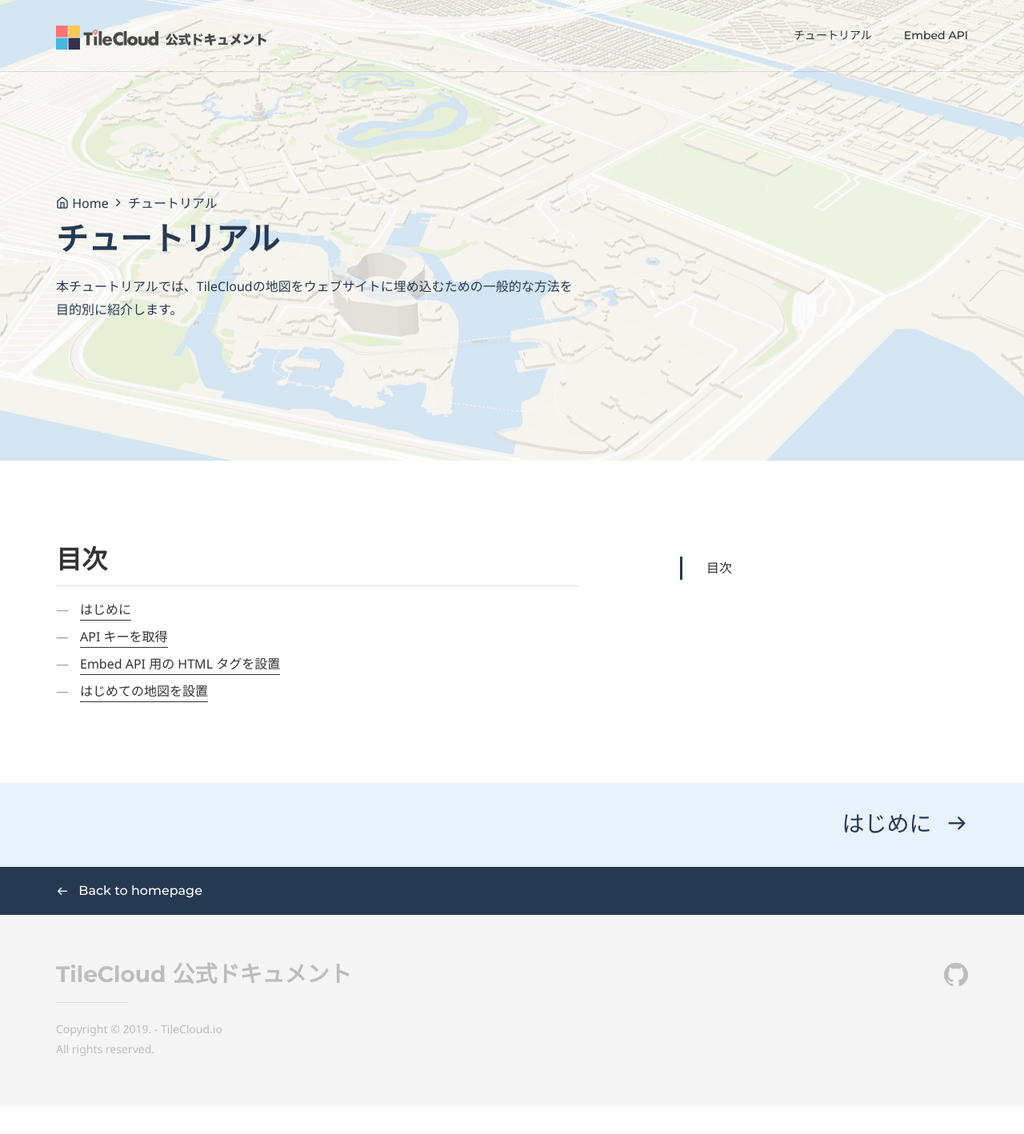
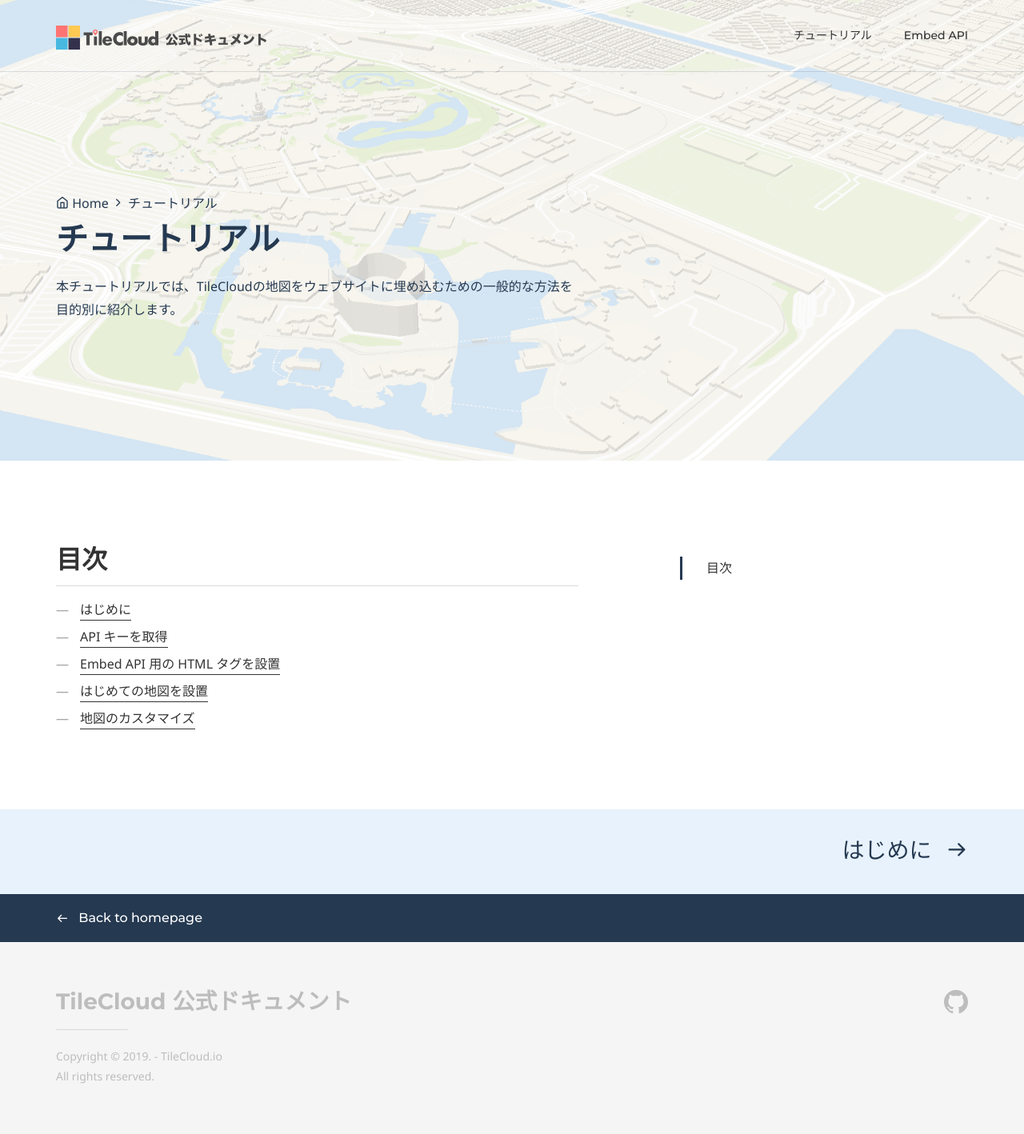
Before and after one commit to tilecloud/docs.tilecloud.io, a Jekyll site: the page built from tutorial/index.md, in a window 1280 px wide. Shown: the whole page at 80% size. Built offline with Jekyll 4.4.1, drawn with Linux system fonts in a browser that asks for light colours; some web fonts are replaced; a script that is not in the unit is left out; before the commit the page ends 1384 px from its top, so only the background shows below that.

Commit message:
some fix

```diff
--- a/tutorial/index.md
+++ b/tutorial/index.md
@@ -40,3 +40,4 @@
 * [API キーを取得](/tutorial/002/)
 * [Embed API 用の HTML タグを設置](/tutorial/003/)
 * [はじめての地図を設置](/tutorial/004/)
+* [地図のカスタマイズ](/tutorial/005/)
```
